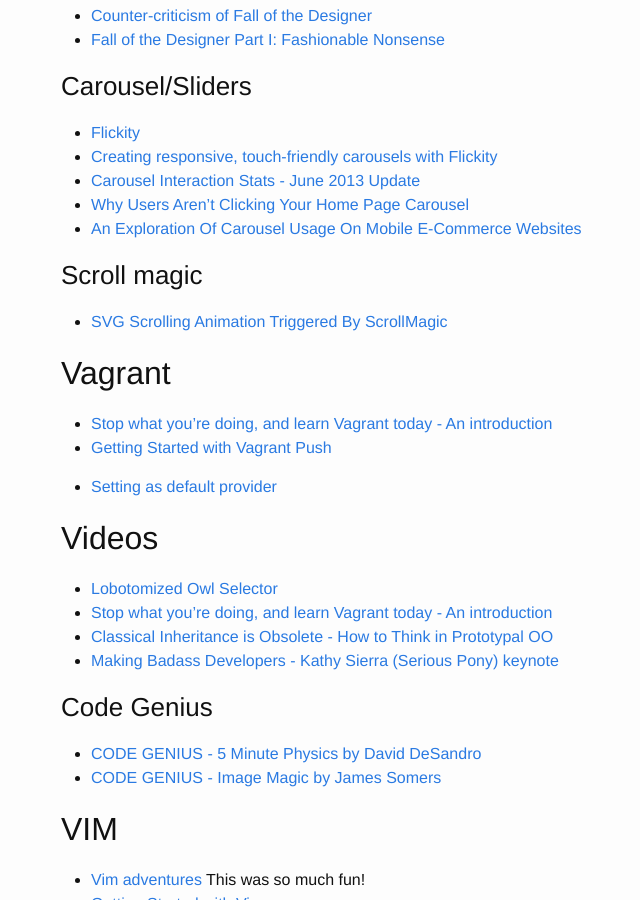
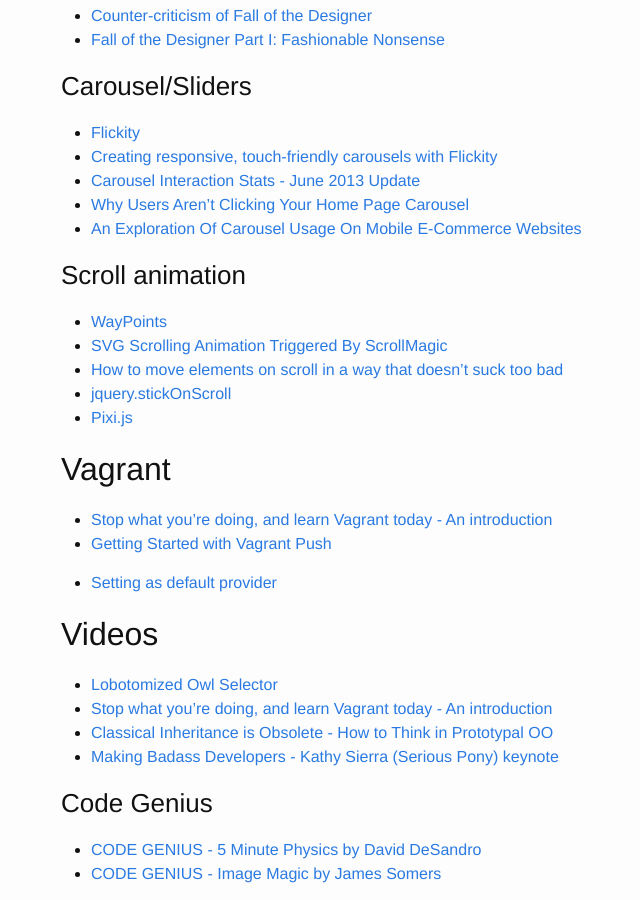
Before and after one commit to brownerd/brownerd.github.io, a Jekyll site: the page built from _posts/2015-01-01-reading-list-2015.md, in a window 1280 px wide and 900 px high, scrolled down 28276 px. Shown: the whole window, without its empty margins (209-849 px from the left). Built offline with Jekyll 4.4.1, drawn with Linux system fonts in a browser that asks for light colours; emoji names are drawn with the system emoji font.

Commit message:
scroll animation resources

```diff
--- a/_posts/2015-01-01-reading-list-2015.md
+++ b/_posts/2015-01-01-reading-list-2015.md
@@ -1575,11 +1575,14 @@ Tom’s Own Minimal Language. I hate XML. I like JSON. I love YAML. And I just s
 - [Why Users Aren’t Clicking Your Home Page Carousel](http://uxmovement.com/navigation/why-users-arent-clicking-your-home-page-carousel/)
 - [An Exploration Of Carousel Usage On Mobile E-Commerce Websites](http://www.smashingmagazine.com/2015/02/09/carousel-usage-exploration-on-mobile-e-commerce-websites/)
 
-### Scroll magic
+
+
+### Scroll animation
+- [WayPoints](http://imakewebthings.com/waypoints/guides/jquery-zepto/)
 - [SVG Scrolling Animation Triggered By ScrollMagic](https://ihatetomatoes.net/svg-scrolling-animation-triggered-scrollmagic/)
-
-
-
+- [How to move elements on scroll in a way that doesn’t suck too bad](http://codepen.io/rachsmith/blog/how-to-move-elements-on-scroll-in-a-way-that-doesn-t-suck-too-bad)
+- [jquery.stickOnScroll](https://github.com/purtuga/jquery.stickOnScroll)
+- [Pixi.js](http://www.pixijs.com/)
 
 
 
```
